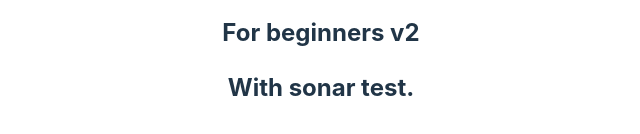
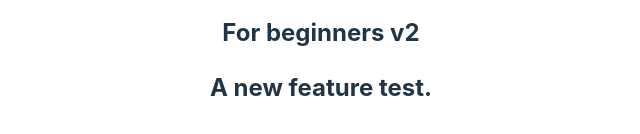
Before and after one commit to chypwc/learn-cicd-githubactions, a React (Vite) app: page / in a window 1280 px wide. Shown: the part 392-526 px from the top of the page, without its empty margins (319-959 px from the left). Built offline with nearby package versions, Linux system fonts and the light colour scheme.

Commit message:
sonar scan test

```diff
--- a/src/App.jsx
+++ b/src/App.jsx
@@ -6,7 +6,7 @@ function App() {
     <>
       <h1>Github Actions</h1>
       <h2>For beginners v2</h2>
-      <h2>With sonar test.</h2>
+      <h2>A new feature test.</h2>
     </>
   )
 }
```
